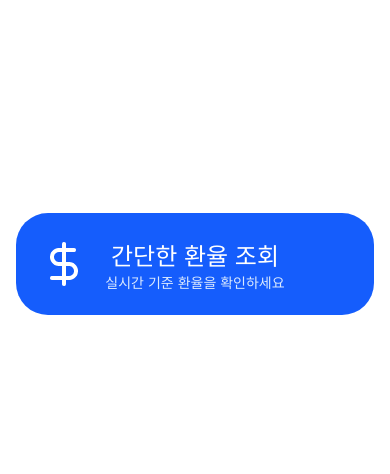
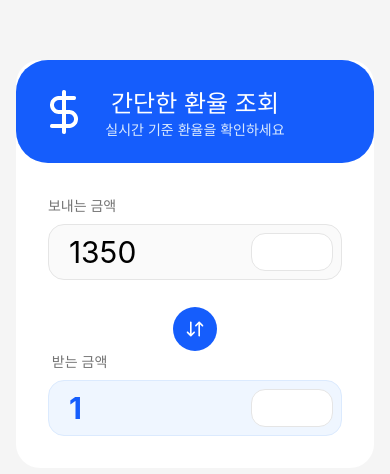
Before and after one commit to MisterJerry123/MySimpleExchange, a React Native app: screen / in a window 390 px wide. Shown: the part 158-632 px from the top of the page. Built offline with nearby package versions, Linux system fonts and the light colour scheme.

Commit message:
feat: 금액부분 ui 완성

```diff
--- a/App.tsx
+++ b/App.tsx
@@ -1,19 +1,48 @@
 import { StatusBar } from 'expo-status-bar';
-import { StyleSheet, Text, View, Image } from 'react-native';
+import { StyleSheet, Text, View, Image, TouchableOpacity } from 'react-native';
 
 export default function App() {
   return (
     <View style={styles.container}>
       <StatusBar style="auto" />
 
+      <View style={styles.contensContainer}>
+
+
         <View style={styles.headerCard}>
           <Image
-          source={require('./assets/headerIcon.png')} // 이미지 파일 경로 (본인 경로에 맞게 수정)
+            source={require('./assets/headerIcon.png')}
             style={styles.headerIcon}
           />
           <View style={styles.textContainer}>
             <Text style={styles.headerTitle}>간단한 환율 조회</Text>
             <Text style={styles.headerSubTitle}>실시간 기준 환율을 확인하세요</Text>
+          </View>
+        </View>
+
+        <View style={styles.startPart}>
+          <Text style={styles.priceSelect}>보내는 금액</Text>
+          <View style={styles.inputContainer}>
+            <Text style={styles.inputText}>1350</Text>
+            <TouchableOpacity style={styles.currencySelect}>
+            </TouchableOpacity>
+          </View>
+
+          <TouchableOpacity style={styles.touchButton}>
+            <Image
+              source={require('./assets/changeIcon.png')}
+              style={styles.changeIcon}
+            />
+          </TouchableOpacity>
+        </View>
+        <View style={styles.endPart}>
+          <Text style={styles.priceSelect}> 받는 금액</Text>
+          <View style={styles.inputContainer2}>
+            <Text style={styles.inputText2}>1</Text>
+            <TouchableOpacity style={styles.currencySelect}>
+
+            </TouchableOpacity>
+          </View>
         </View>
       </View>
     </View>
@@ -22,19 +51,25 @@ export default function App() {
 
 const styles = StyleSheet.create({
   container: {
+    backgroundColor: '#F5F5F5',
     flex: 1,
+    justifyContent: 'center',
+  },
+  contensContainer: {
+
     backgroundColor: '#fff',
-    alignItems: 'center',
     justifyContent: 'center',
+    marginHorizontal: 15.92,
+    borderRadius: 24,
 
   },
+
   headerCard: {
     backgroundColor: '#155DFC',
     borderRadius: 32,
     alignSelf: 'stretch',
-    marginHorizontal: 15.92,
     flexDirection: 'row',
-    alignItems:`center`
+    alignItems: `center`
   },
   headerTitle: {
     fontSize: 24,
@@ -52,12 +87,85 @@ const styles = StyleSheet.create({
     width: 48,
     height: 48,
     marginStart: 23.99,
-    position:'absolute'
+    position: 'absolute'
   },
-  textContainer:{
-    flex:1
+  changeIcon: {
+    width: 20,
+    height: 20,
+
+
+  },
+  textContainer: {
+    flex: 1
+  },
+  startPart: {
+    marginTop: 31.99,
+    marginHorizontal: 31.99,
+  },
+  priceSelect: {
+    color: '#737373',
+    textAlign: 'left',
+    fontSize: 14,
+  },
+  inputContainer: {
+    backgroundColor: '#FAFAFA',
+    borderRadius: 16,
+    marginTop: 8.99,
+    flexDirection: 'row',
+    borderWidth: 0.77,
+    borderColor: '#E5E5E5',
+  },
+  inputText: {
+    color: '#000',
+    fontSize: 30,
+    marginVertical: 8.76,
+    marginStart: 19.99
+  },
+  inputText2: {
+    color: '#155DFC',
+    fontSize: 30,
+    fontWeight: 'bold',
+    marginVertical: 8.76,
+    marginStart: 19.99,
+    alignSelf: `stretch`
+  },
+  touchButton: {
+    backgroundColor: '#155DFC',
+    width: 43.99,
+    height: 43.99,
+    borderRadius: 21.99,
+    alignSelf: 'center',
+    alignItems: 'center',
+    justifyContent: 'center',
+    marginTop: 27.99
+  },
+  endPart: {
+    marginHorizontal: 31.99,
+    marginBottom: 31.99
+  },
+  inputContainer2: {
+    backgroundColor: '#EFF6FF',
+    borderRadius: 16,
+    marginTop: 8.99,
+    borderWidth: 0.77,
+    borderColor: '#DBEAFE',
+    flexDirection: 'row',
+  },
+  currencySelect: {
+    backgroundColor: '#fff',
+    borderRadius: 14,
+    marginEnd: 7.99,
+    width: 82.07,
+    height: 37.53,
+    justifyContent: 'center',
+    alignItems: 'center',
+    alignSelf: 'center',
+    marginStart: `auto`,
+    borderWidth: 0.77,
+    borderColor: '#E5E5E5',
   }
 
 
 
+
 });
```
Also changed, not shown: assets/changeIcon.png (added). Lines whose indentation alone changed are shown as unchanged.
